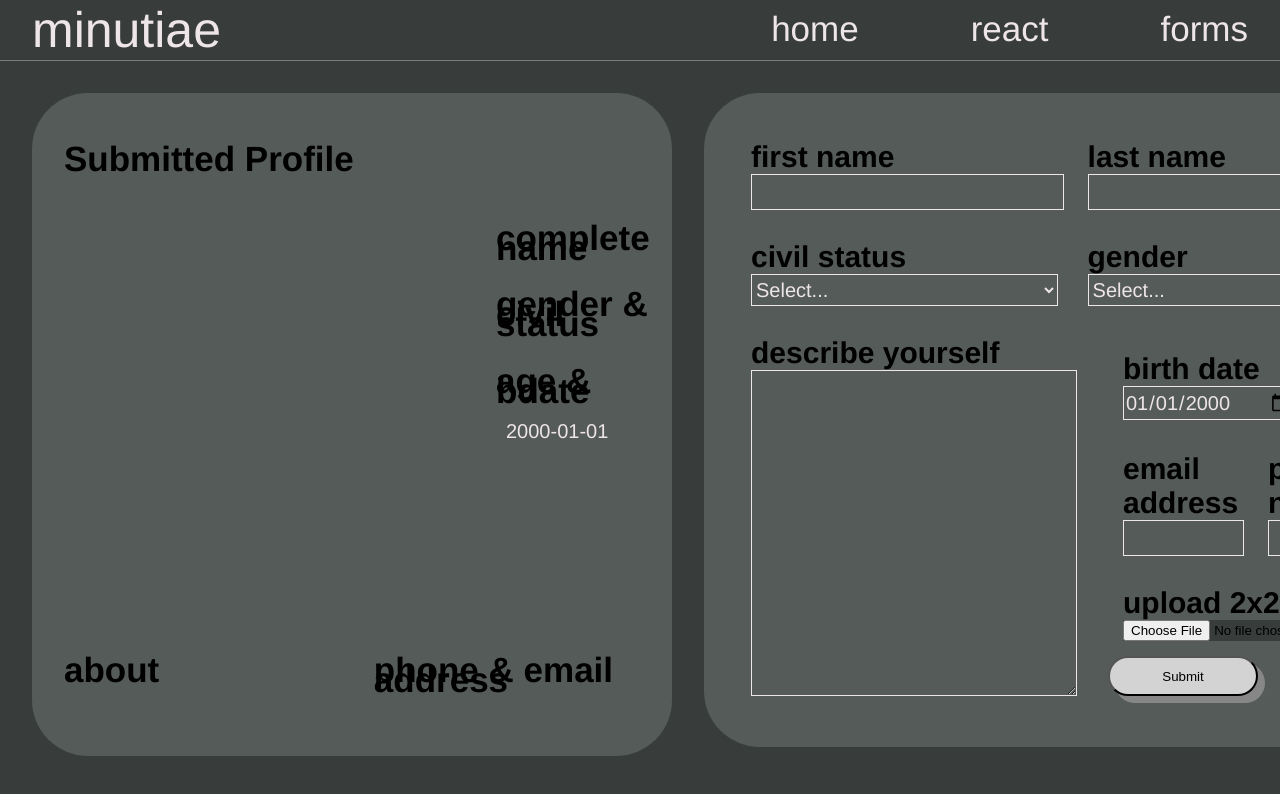
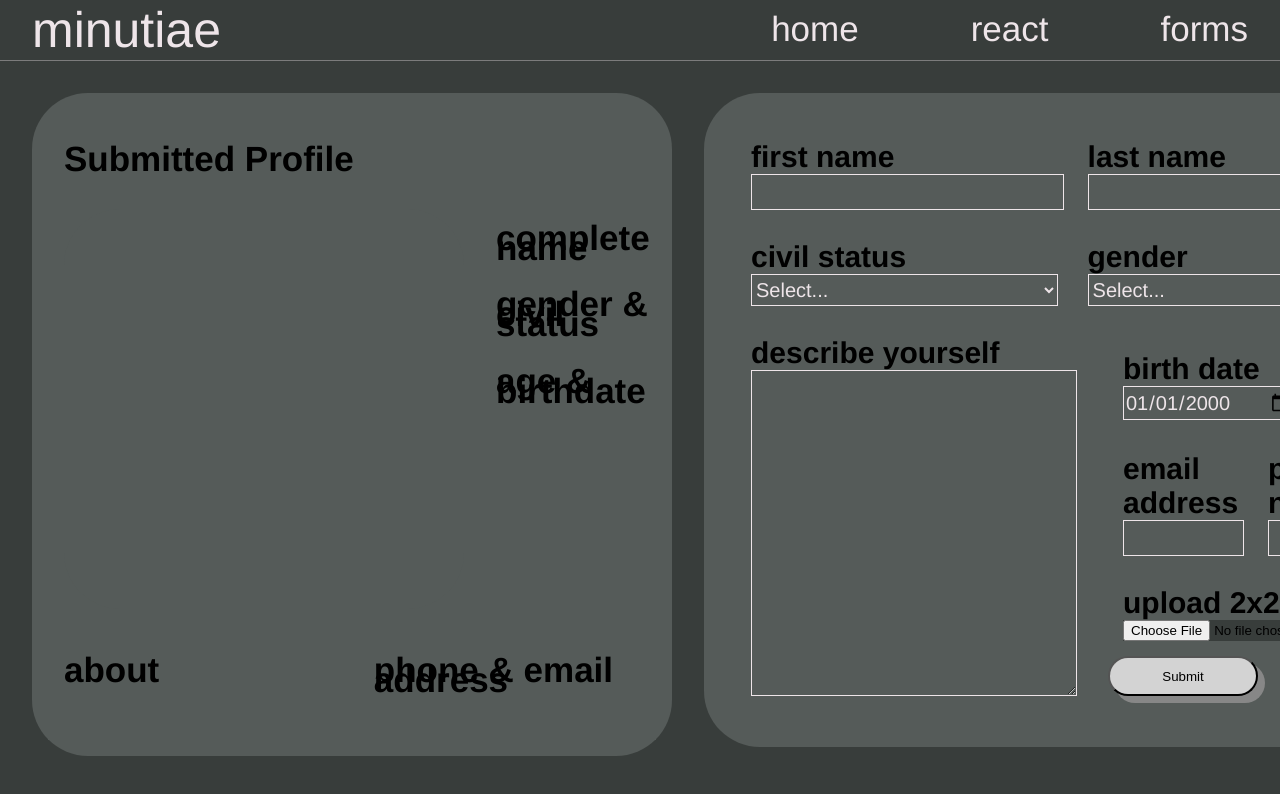
Before and after one commit to sciyon/CS3105_minutiae, a React (Vite) app: page /FormsAct in a window 1280 px wide. Shown: the top 794 px of the page. Built offline with nearby package versions, Linux system fonts and the light colour scheme.

Commit message:
[Erwin][Fix]Fixed a typographical error where, and fixed the form to make the form empty after successful submission

```diff
--- a/src/components/layouts/formsAct.jsx
+++ b/src/components/layouts/formsAct.jsx
@@ -9,7 +9,7 @@ export default function FormsAct(){
     gender: '',
     about: '',
     civilStatus: '',
-    birthdate: '2000-01-01',
+    birthdate: '',
     age: '',
     email: '',
     phoneNumber: '',
@@ -45,7 +45,7 @@ export default function FormsAct(){
               </div>
           </div>
           <div className="lcr1-col2-rows">
-            <h1>age & bdate</h1>
+            <h1>age & birthdate</h1>
               <div className="displayFlex">
                 <div className="age">{formData.age}</div>
                 <div className="birthdate">{formData.birthdate}</div>
--- a/src/components/stuff/formBox.jsx
+++ b/src/components/stuff/formBox.jsx
@@ -43,7 +43,7 @@ export default function FormsBox({ setFormData, setImageUrl}){
 
         validationSchema = {formSchema}
 
-        onSubmit={(values, props) => {
+        onSubmit={(values, { resetForm }) => {
           setIsSubmitting(true);
           console.log(values);
 
@@ -51,6 +51,7 @@ export default function FormsBox({ setFormData, setImageUrl}){
             setIsSubmitting(false);
             setFormData(values);
             setImageUrl(URL.createObjectURL(values.photo));
+            resetForm();
           }, 3000);
         }}
       >
```
